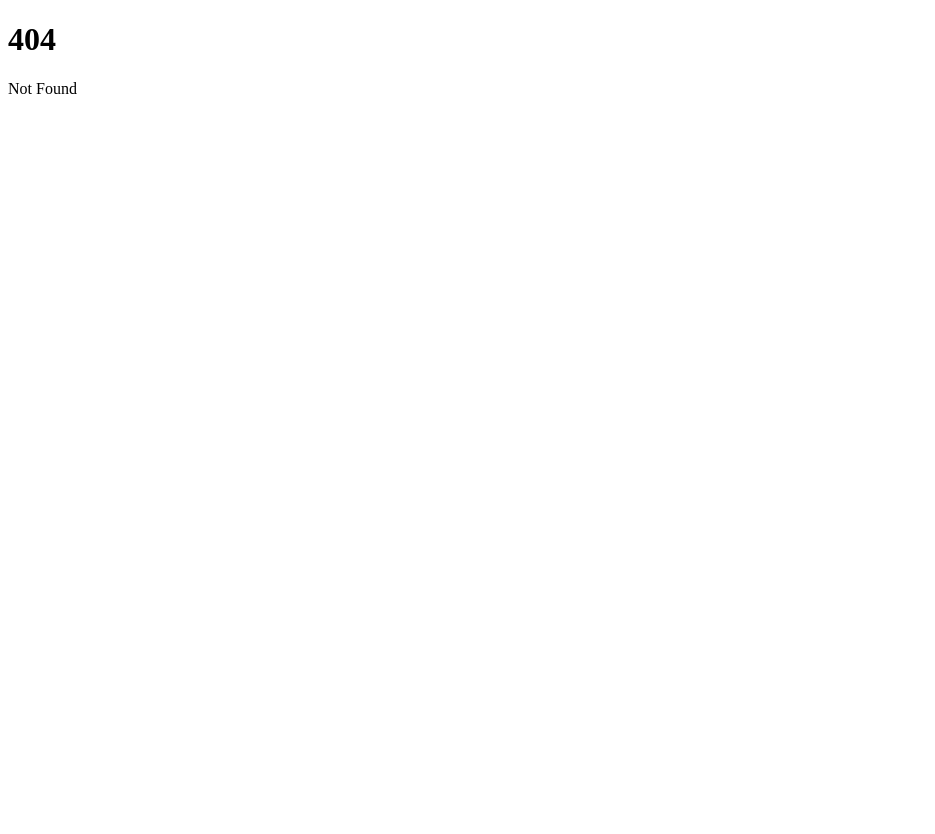
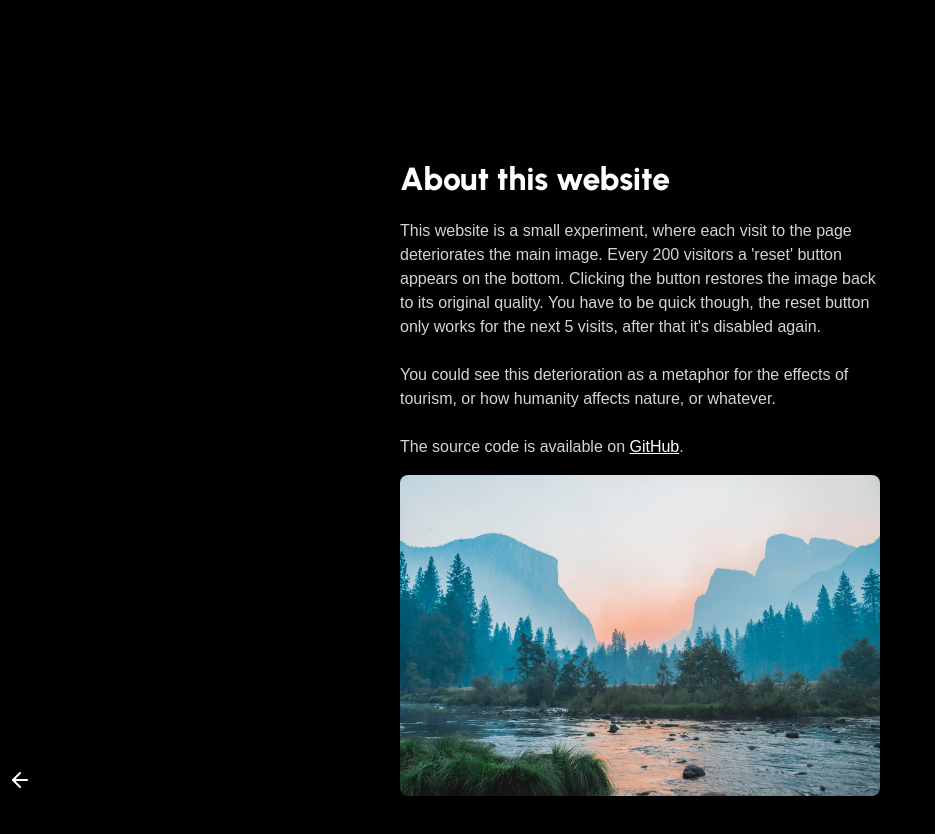
Before and after one commit to kumpmati/crowd-jpeg, a SvelteKit app: page /about in a window 1280 px wide. Before the commit this address had no page. Shown: the top 834 px of the page, without its empty margins (0-935 px from the left). Before the commit the page ends 800 px from the top, so only its background shows below. Built offline with nearby package versions, Linux system fonts and the light colour scheme.

Commit message:
reset threshold, about page

```diff
--- a/src/lib/config.ts
+++ b/src/lib/config.ts
@@ -1,3 +1,4 @@
-export const DB_IMAGE_KEY = 'bg';
+export const DB_IMAGE_KEY = 'bg1';
 
-export const RESET_THRESHOLD = 200;
+export const RESET_INTERVAL = 200;
+export const RESET_THRESHOLD = 5;
--- /dev/null
+++ b/src/lib/icons/HelpCircle.svelte
@@ -0,0 +1,18 @@
+<svg
+	xmlns="http://www.w3.org/2000/svg"
+	width="24"
+	height="24"
+	viewBox="0 0 24 24"
+	fill="none"
+	stroke="currentColor"
+	stroke-width="2"
+	stroke-linecap="round"
+	stroke-linejoin="round"
+	class="feather feather-help-circle"
+	><circle cx="12" cy="12" r="10" /><path d="M9.09 9a3 3 0 0 1 5.83 1c0 2-3 3-3 3" /><line
+		x1="12"
+		y1="17"
+		x2="12.01"
+		y2="17"
+	/></svg
+>
--- /dev/null
+++ b/src/lib/icons/LeftArrow.svelte
@@ -0,0 +1,13 @@
+<svg
+	xmlns="http://www.w3.org/2000/svg"
+	width="24"
+	height="24"
+	viewBox="0 0 24 24"
+	fill="none"
+	stroke="currentColor"
+	stroke-width="2"
+	stroke-linecap="round"
+	stroke-linejoin="round"
+	class="feather feather-arrow-left"
+	><line x1="19" y1="12" x2="5" y2="12" /><polyline points="12 19 5 12 12 5" /></svg
+>
--- a/src/lib/server/services/mongoose.ts
+++ b/src/lib/server/services/mongoose.ts
@@ -21,8 +21,8 @@ export const updatePicture = async (id: string, data: Buffer) => {
 };
 
 export const setPicture = async (id: string, data: Buffer) => {
-	if (!(await getPicture(id))) {
-		return await new PictureModel({ id, image: data, count: 1 }).save();
+	if (!(await getPicture(id).catch(() => null))) {
+		return await new PictureModel({ id, image: data, count: 0 }).save();
 	}
 
 	return await PictureModel.updateOne({ id }, { image: data, count: 1 });
--- /dev/null
+++ b/src/routes/+layout.svelte
@@ -0,0 +1,24 @@
+<slot />
+
+<style global>
+	@import url('https://fonts.googleapis.com/css2?family=Urbanist:wght@400;800&display=swap');
+
+	* {
+		box-sizing: border-box;
+	}
+
+	:root {
+		--font: 'Urbanist', sans-serif;
+	}
+
+	body {
+		margin: 0;
+		font-family: var(--font);
+		background-color: #000;
+		color: #fff;
+	}
+
+	a {
+		color: #fff;
+	}
+</style>
--- a/src/routes/+page.svelte
+++ b/src/routes/+page.svelte
@@ -1,10 +1,11 @@
 <script lang="ts">
-	import { RESET_THRESHOLD } from '$lib/config';
+	import { RESET_INTERVAL, RESET_THRESHOLD } from '$lib/config';
+	import HelpCircle from '$lib/icons/HelpCircle.svelte';
 	import type { PageData } from './$types';
 
 	export let data: PageData;
 
-	const canReset = data.count > 5 && data.count % RESET_THRESHOLD <= 5;
+	const canReset = data.count > RESET_THRESHOLD && data.count % RESET_INTERVAL <= RESET_THRESHOLD;
 
 	const resetPic = async () => {
 		const response = await fetch('/api/reset');
@@ -25,37 +26,32 @@
 	src={'data: image/jpeg; base64,' + data.pic}
 	width={1920}
 	height={1281}
-	alt="beluga cat #{data.count}"
+	alt="image of a landscape compressed {data.count} times"
 />
+
+<nav>
+	<a class="about" href="/about"><HelpCircle /></a>
 
 	<p class="credits">
 		Photo by
 		<a
 			href="https://unsplash.com/@baileyzindel?utm_source=unsplash&utm_medium=referral&utm_content=creditCopyText"
-		>Bailey Zindel</a
 		>
+			Bailey Zindel
+		</a>
 		on
 		<a
 			href="https://unsplash.com/s/photos/landscape?utm_source=unsplash&utm_medium=referral&utm_content=creditCopyText"
 			>Unsplash</a
 		>
 	</p>
+</nav>
 
 {#if canReset}
 	<button on:click={resetPic}>reset</button>
 {/if}
 
 <style>
-	@import url('https://fonts.googleapis.com/css2?family=Urbanist:wght@400;800&display=swap');
-
-	:global(:root) {
-		font-family: 'Urbanist';
-	}
-
-	:global(body) {
-		margin: 0;
-	}
-
 	img {
 		position: absolute;
 		top: 0;
@@ -68,7 +64,7 @@
 	button {
 		font-family: 'Urbanist';
 		position: absolute;
-		bottom: 1rem;
+		bottom: 0.5rem;
 		left: 50%;
 		z-index: 100;
 		border: none;
@@ -88,16 +84,26 @@
 		transform: translateX(-50%) scale(1.05);
 	}
 
+	nav {
+		display: flex;
+		justify-content: space-between;
+		align-items: center;
+		position: absolute;
+		bottom: 0;
+		left: 0;
+		padding: 0.5rem;
+		width: 100%;
+		z-index: 100;
+		color: white;
+	}
+
+	nav a {
+		display: inline-flex;
+		color: white;
+	}
+
 	.credits {
-		color: white;
 		font-size: 12px;
-		position: absolute;
-		right: 1rem;
-		bottom: 1rem;
 		margin: 0;
 	}
-
-	.credits a {
-		color: white;
-	}
 </style>
--- /dev/null
+++ b/src/routes/about/+page.svelte
@@ -0,0 +1,64 @@
+<script>
+	import LeftArrow from '$lib/icons/LeftArrow.svelte';
+</script>
+
+<svelte:head>
+	<title>About</title>
+</svelte:head>
+
+<nav>
+	<a href="/"><LeftArrow /></a>
+</nav>
+
+<main>
+	<h1>About this website</h1>
+
+	<p>
+		This website is a small experiment, where each visit to the page deteriorates the main image.
+		Every 200 visitors a 'reset' button appears on the bottom. Clicking the button restores the
+		image back to its original quality. You have to be quick though, the reset button only works for
+		the next 5 visits, after that it's disabled again.
+		<br />
+		<br />
+		You could see this deterioration as a metaphor for the effects of tourism, or how humanity affects
+		nature, or whatever.
+		<br />
+		<br />
+		The source code is available on
+		<a href="https://github.com/kumpmati/jpeg" target="_blank" rel="noreferrer">GitHub</a>.
+	</p>
+
+	<img src="/1.jpg" alt="a landscape" />
+</main>
+
+<style>
+	nav {
+		position: fixed;
+		display: flex;
+		justify-content: space-between;
+		bottom: 0;
+		padding: 0.5rem;
+	}
+
+	nav a {
+		display: inline-flex;
+	}
+
+	img {
+		width: 100%;
+		border-radius: 0.5rem;
+	}
+
+	main {
+		margin: 0 auto;
+		margin-top: 10rem;
+		margin-bottom: 5rem;
+		max-width: 30rem;
+	}
+
+	p {
+		font-family: Arial, Helvetica, sans-serif;
+		color: rgb(212, 212, 212);
+		line-height: 1.5;
+	}
+</style>
--- a/src/routes/api/reset/+server.ts
+++ b/src/routes/api/reset/+server.ts
@@ -1,22 +1,28 @@
 import type { RequestHandler } from './$types';
 import { getPicture, initMongoose, setPicture } from '$lib/server/services/mongoose';
 import { error } from '@sveltejs/kit';
-import { DB_IMAGE_KEY, RESET_THRESHOLD } from '$lib/config';
+import { DB_IMAGE_KEY, RESET_INTERVAL, RESET_THRESHOLD } from '$lib/config';
 
 export const GET: RequestHandler = async ({ fetch }) => {
 	await initMongoose();
 
-	const doc = await getPicture(DB_IMAGE_KEY);
-	const count = doc?.count ?? 1;
+	const doc = await getPicture(DB_IMAGE_KEY).catch(() => null);
+	const count = doc?.count ?? 0;
 
-	const canReset = count > 5 && count % RESET_THRESHOLD <= 5;
+	if (!doc) {
+		const cleanPicture = await fetch('/1.jpg').then(async (d) =>
+			Buffer.from(await d.arrayBuffer())
+		);
+		await setPicture(DB_IMAGE_KEY, cleanPicture);
+		return new Response('image refreshed');
+	}
+
+	const canReset = count > RESET_THRESHOLD && count % RESET_INTERVAL <= RESET_THRESHOLD;
 	if (!canReset) {
 		throw error(403, 'cannot reset');
 	}
 
-	const cleanPicture = await fetch('/landscape.jpg').then(async (d) => {
-		return Buffer.from(await d.arrayBuffer());
-	});
+	const cleanPicture = await fetch('/1.jpg').then(async (d) => Buffer.from(await d.arrayBuffer()));
 
 	await setPicture(DB_IMAGE_KEY, cleanPicture);
 
```
Also changed, not shown: src/lib/utils/resize.ts (deleted, +0 -26 lines), src/routes/+page.server.ts (+30 -3 lines), static/1.jpg (renamed from static/landscape.jpg). Lines whose indentation alone changed are shown as unchanged.
